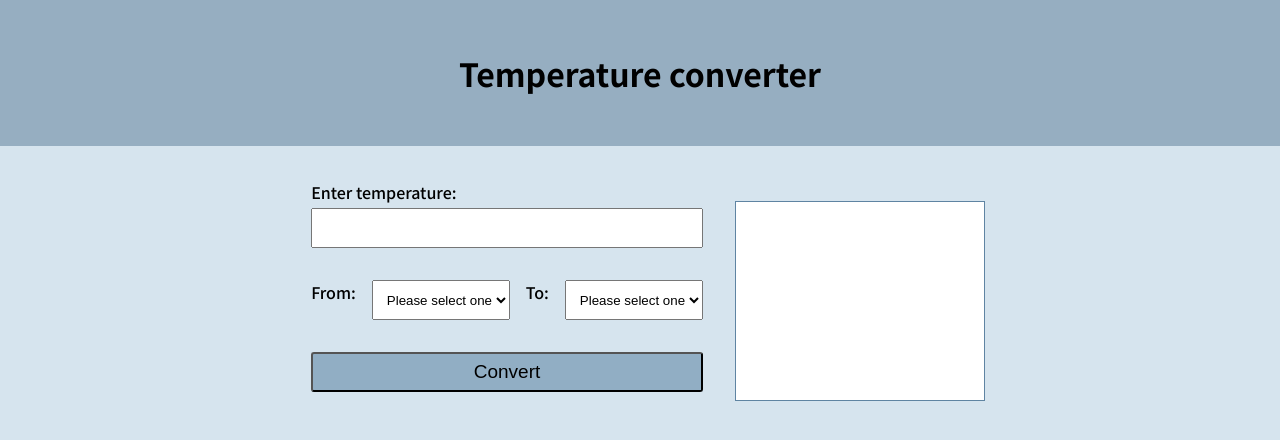
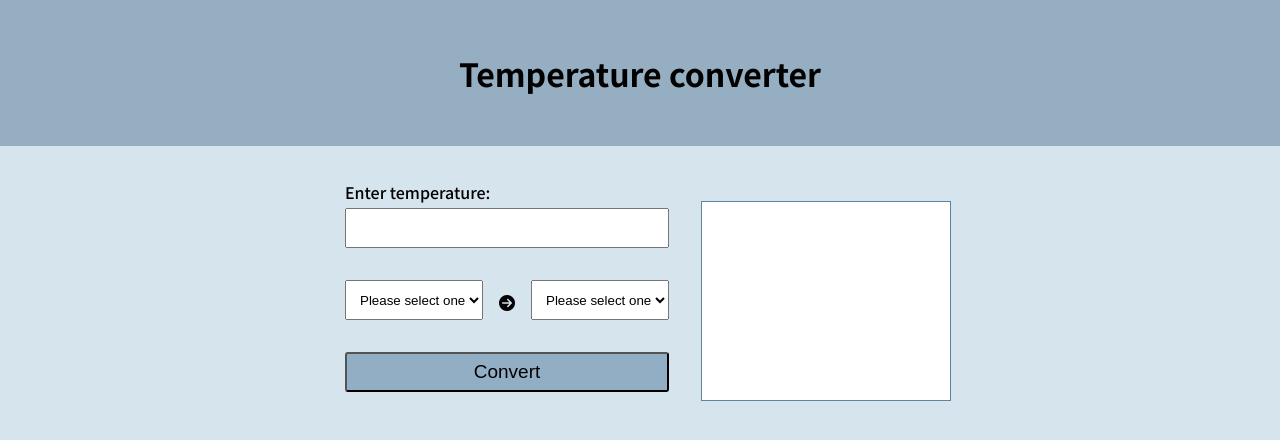
Before and after one commit to AnaScuturici/temperature-converter, a Vue app: page / in a window 1280 px wide. Shown: the top 440 px of the page. Built offline with nearby package versions, Linux system fonts and the light colour scheme.

Commit message:
change text to icon in selections

```diff
--- a/index.html
+++ b/index.html
@@ -4,6 +4,7 @@
     <meta charset="UTF-8" />
     <link rel="icon" href="/favicon.ico" />
     <meta name="viewport" content="width=device-width, initial-scale=1.0" />
+    <link rel="stylesheet" href="https://cdnjs.cloudflare.com/ajax/libs/font-awesome/6.1.1/css/all.min.css" integrity="sha512-KfkfwYDsLkIlwQp6LFnl8zNdLGxu9YAA1QvwINks4PhcElQSvqcyVLLD9aMhXd13uQjoXtEKNosOWaZqXgel0g==" crossorigin="anonymous" referrerpolicy="no-referrer" />
     <title>Temperature converter</title>
   </head>
   <body>
--- a/src/components/Selections.vue
+++ b/src/components/Selections.vue
@@ -1,6 +1,5 @@
 <template>
   <div class="selections">
-    <p>From:</p>
     <select
       :value="fromUnit"
       @change="$emit('update:fromUnit', $event.target.value)"
@@ -10,7 +9,7 @@
         {{ option }}
       </option>
     </select>
-    <p>To:</p>
+    <i class="fa-solid fa-circle-arrow-right"></i>
     <select
       :value="toUnit"
       @change="$emit('update:toUnit', $event.target.value)"
@@ -61,4 +60,9 @@
     padding-left: 10px;
     cursor: pointer;
 }
+
+.fa-solid {
+  justify-content: center;
+  margin-top: 15px;
+}
 </style>
```
